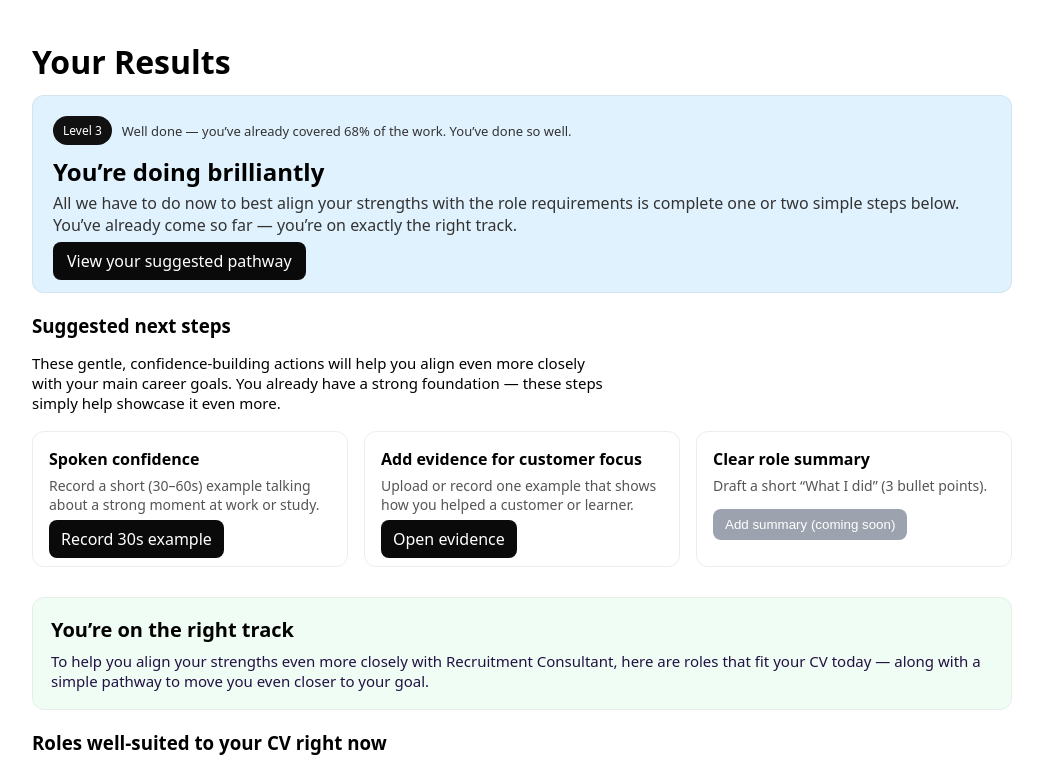
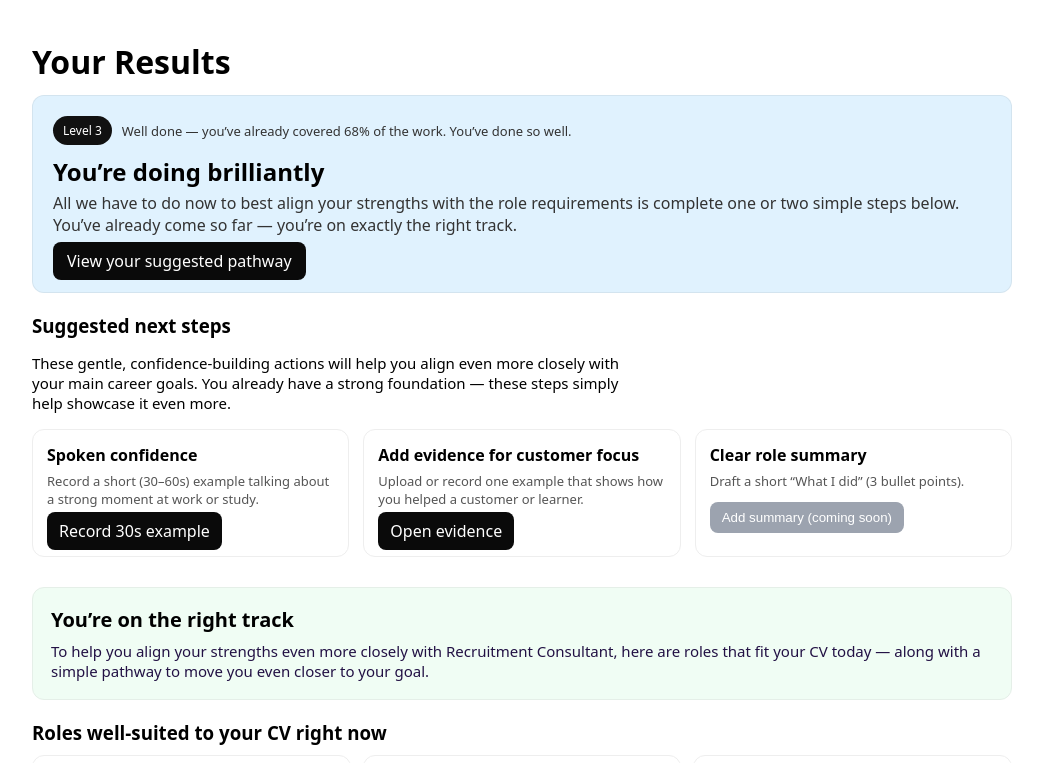
Before and after one commit to an170787-rekonet/rekonet, a Next.js app: page /results-demo in a window 1280 px wide. Shown: the top 763 px of the page, without its empty margins (118-1161 px from the left). Built offline with nearby package versions, Linux system fonts and the light colour scheme.

Commit message:
Update GapChips.jsx

```diff
--- a/app/components/results/GapChips.jsx
+++ b/app/components/results/GapChips.jsx
@@ -1,16 +1,43 @@
 'use client';
 import React from 'react';
 
-export default function GapChips({ id = 'actions', title = 'Your supportive next steps', items = [] }) {
+const COPY = {
+  en: {
+    title: 'Suggested next steps',
+    intro:
+      'These gentle, confidence‑building actions will help you align even more closely with your main career goals. You already have a strong foundation — these steps simply help showcase it even more.',
+    open: 'Open',
+    coming: 'Coming soon',
+  },
+  ar: {
+    title: 'الخطوات المقترحة',
+    intro:
+      'هذه الخطوات البسيطة المعززة للثقة تساعدك على مزيد من المواءمة مع أهدافك المهنية. لديك أساس قوي — وهذه الخطوات تُبرز ذلك أكثر.',
+    open: 'فتح',
+    coming: 'قريبًا',
+  },
+  es: {
+    title: 'Siguientes pasos sugeridos',
+    intro:
+      'Estas acciones sencillas y motivadoras te ayudarán a acercarte más a tus objetivos profesionales. Ya tienes una base sólida — estos pasos la destacarán aún más.',
+    open: 'Abrir',
+    coming: 'Próximamente',
+  },
+  fr: {
+    title: 'Prochaines étapes suggérées',
+    intro:
+      'Ces actions simples et valorisantes t’aideront à te rapprocher de tes objectifs. Tu as déjà une base solide — ces étapes la mettront encore plus en valeur.',
+    open: 'Ouvrir',
+    coming: 'Bientôt',
+  },
+};
+
+export default function GapChips({ id = 'actions', title, items = [], language = 'en' }) {
+  const L = COPY[language] || COPY.en;
   return (
-    <section id={id} style={{ marginTop: 20 }}>
-      <h3 style={{ marginBottom: 12 }}>{title}</h3>
-
-      <p style={{ fontSize: 15, marginBottom: 18, maxWidth: 580 }}>
-        These gentle, confidence‑building actions will help you align even more closely
-        with your main career goals. You already have a strong foundation — these steps
-        simply help showcase it even more.
-      </p>
+    <section id={id} style={{ marginTop: 12 }}>
+      <h3 style={{ marginBottom: 8 }}>{title || L.title}</h3>
+      <p style={{ fontSize: 15, marginBottom: 16, maxWidth: 620 }}>{L.intro}</p>
 
       <ul
         style={{
@@ -18,7 +45,7 @@ export default function GapChips({ id = 'actions', title = 'Your supportive next
           padding: 0,
           margin: 0,
           display: 'grid',
-          gap: 16,
+          gap: 14,
           gridTemplateColumns: 'repeat(auto-fit, minmax(260px, 1fr))',
         }}
       >
@@ -26,19 +53,16 @@ export default function GapChips({ id = 'actions', title = 'Your supportive next
           <li
             key={it.id}
             style={{
-              border: '1px solid #ededed',
+              border: '1px solid #eee',
               borderRadius: 12,
-              padding: 16,
-              background: '#ffffff',
+              padding: 14,
+              background: '#fff',
             }}
           >
-            <div style={{ fontWeight: 600, fontSize: 16 }}>{it.label}</div>
+            <div style={{ fontWeight: 600 }}>{it.label}</div>
+            {it.hint && <div style={{ fontSize: 13, color: '#555', marginTop: 6 }}>{it.hint}</div>}
 
-            {it.hint && (
-              <div style={{ fontSize: 14, color: '#555', marginTop: 6 }}>{it.hint}</div>
-            )}
-
-            <div style={{ marginTop: 14 }}>
+            <div style={{ marginTop: 12 }}>
               {it.href ? (
                 <a
                   href={it.href}
@@ -50,7 +74,7 @@ export default function GapChips({ id = 'actions', title = 'Your supportive next
                     textDecoration: 'none',
                   }}
                 >
-                  {it.actionText}
+                  {it.actionText || L.open}
                 </a>
               ) : (
                 <button
@@ -63,7 +87,7 @@ export default function GapChips({ id = 'actions', title = 'Your supportive next
                     border: 0,
                   }}
                 >
-                  {it.actionText}
+                  {it.actionText || L.coming}
                 </button>
               )}
             </div>
```
